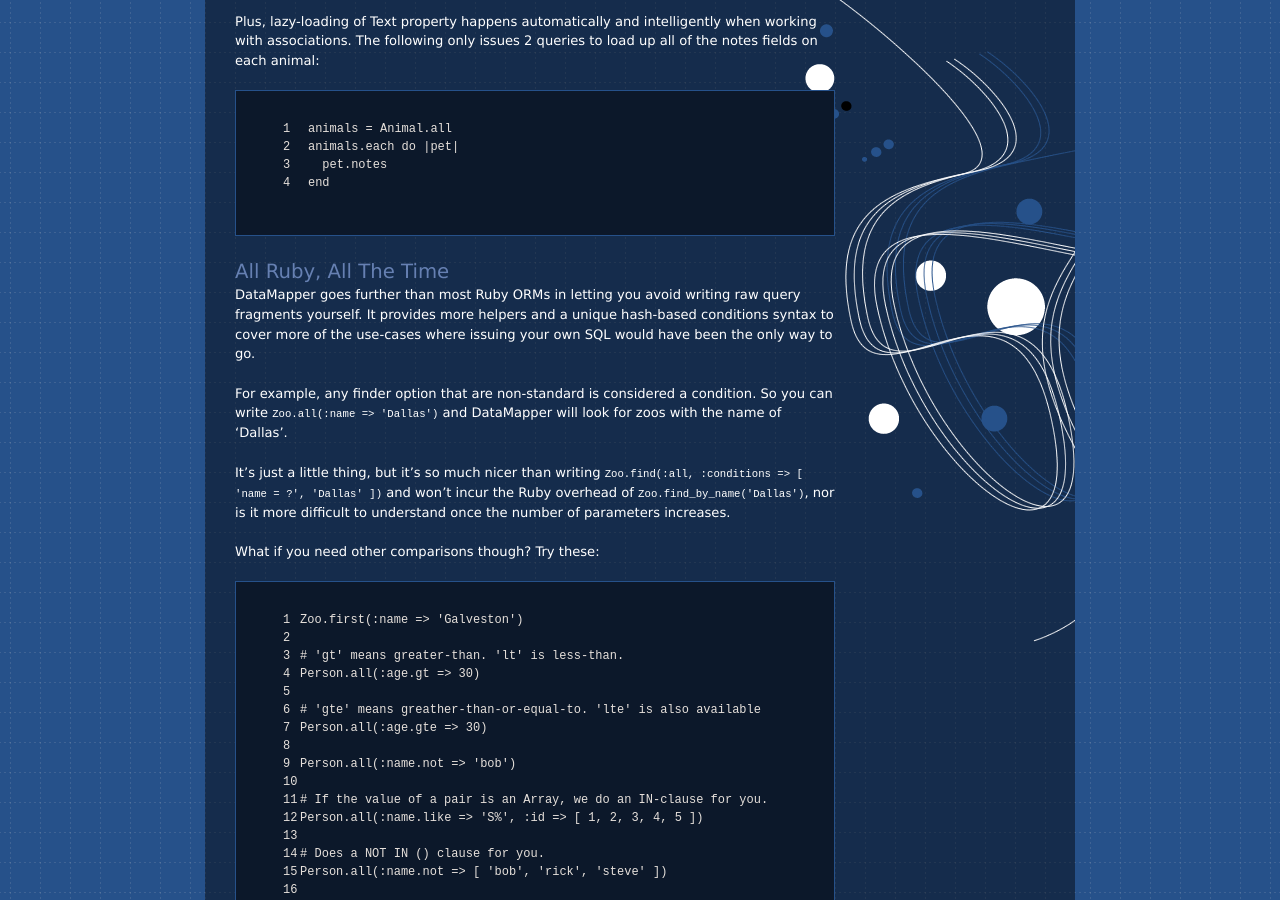
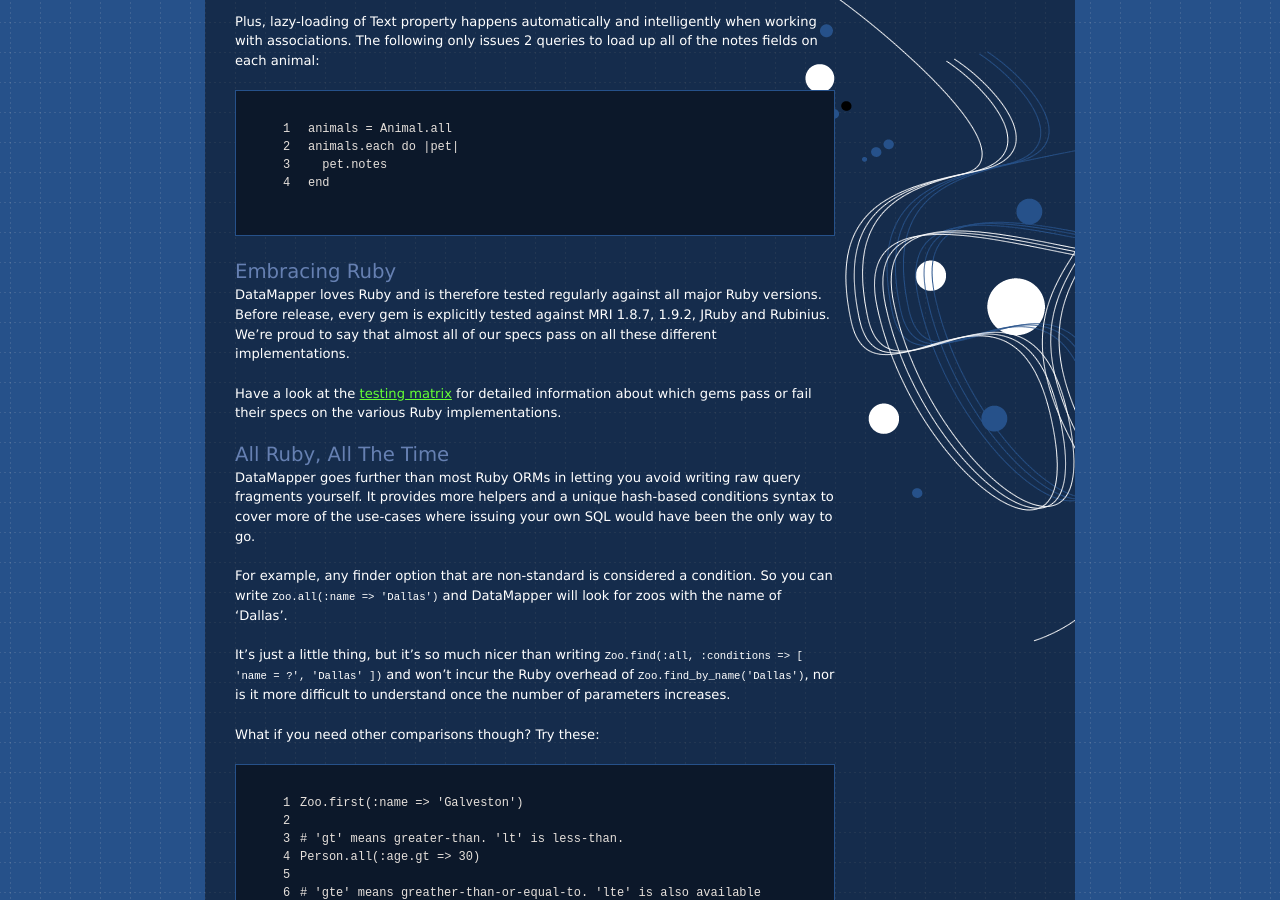
Before and after one commit to datamapper/datamapper.github.com, a Jekyll site: the page built from why.markdown, in a window 1280 px wide and 900 px high, scrolled down 6367 px. Built offline with Jekyll 4.4.1, drawn with Linux system fonts in a browser that asks for light colours.

Commit message:
The Why page now mentions all rubies we test against

```diff
--- a/why.markdown
+++ b/why.markdown
@@ -347,6 +347,18 @@ animals.each do |pet|
 end
 {% endhighlight %}
 
+Embracing Ruby
+--------------
+
+DataMapper loves Ruby and is therefore tested regularly against all
+major Ruby versions. Before release, every gem is explicitly tested
+against MRI 1.8.7, 1.9.2, JRuby and Rubinius. We're proud to say that
+almost all of our specs pass on all these different implementations.
+
+Have a look at the [testing matrix](http://github.com/datamapper/dm-core/wiki/Matrix)
+for detailed information about which gems pass or fail their specs on
+the various Ruby implementations.
+
 All Ruby, All The Time
 ----------------------
 
```
